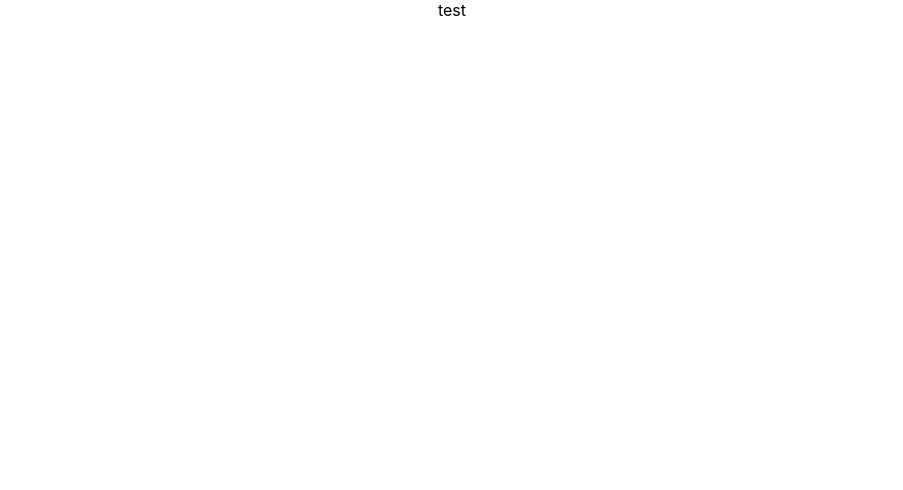
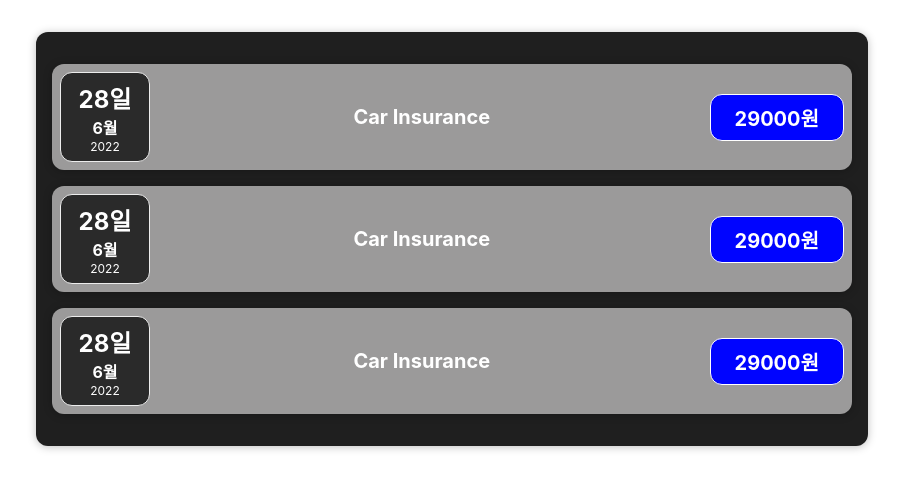
Before and after one commit to tpgus/typescript_react, a React (Create React App) app in the folder account-book/: page / in a window 1280 px wide. Shown: the top 490 px of the page, without its empty margins (188-1091 px from the left). Built offline with nearby package versions, Linux system fonts and the light colour scheme.

Commit message:
가계부 프로젝트 typescript 리팩토링

```diff
--- a/account-book/package.json
+++ b/account-book/package.json
@@ -9,6 +9,7 @@
     "@types/jest": "^27.5.2",
     "@types/node": "^16.11.41",
     "@types/react": "^18.0.14",
+    "@types/react-dates": "^21.8.3",
     "@types/react-dom": "^18.0.5",
     "react": "^18.2.0",
     "react-dom": "^18.2.0",
@@ -39,5 +40,8 @@
       "last 1 firefox version",
       "last 1 safari version"
     ]
+  },
+  "devDependencies": {
+    "typescript-plugin-css-modules": "^3.4.0"
   }
 }
--- a/account-book/src/App.tsx
+++ b/account-book/src/App.tsx
@@ -1,8 +1,33 @@
 import React from "react";
 import "./App.css";
+import Expenses from "./components/Expenses/Expenses";
 
-function App() {
-  return <div className="App">test</div>;
-}
+const App: React.FC = () => {
+  const expenses = [
+    {
+      id: "e1",
+      title: "Car Insurance",
+      date: new Date(2022, 5, 28),
+      amount: 29000,
+    },
+    {
+      id: "e2",
+      title: "Car Insurance",
+      date: new Date(2022, 5, 28),
+      amount: 29000,
+    },
+    {
+      id: "e3",
+      title: "Car Insurance",
+      date: new Date(2022, 5, 28),
+      amount: 29000,
+    },
+  ];
+  return (
+    <div className="App">
+      <Expenses items={expenses} />
+    </div>
+  );
+};
 
 export default App;
--- /dev/null
+++ b/account-book/src/Globals.d.ts
@@ -0,0 +1 @@
+declare module "*.module.css";
--- /dev/null
+++ b/account-book/src/components/Expenses/ExpenseDate.module.css
@@ -0,0 +1,25 @@
+.expense-date {
+  display: flex;
+  flex-direction: column;
+  width: 5.5rem;
+  height: 5.5rem;
+  border: 1px solid #ececec;
+  background-color: #2a2a2a;
+  color: white;
+  border-radius: 12px;
+  align-items: center;
+  justify-content: center;
+}
+
+.year {
+  font-size: 0.75rem;
+}
+
+.month {
+  font-weight: bold;
+}
+
+.day {
+  font-size: 1.5rem;
+  font-weight: bold;
+}
--- /dev/null
+++ b/account-book/src/components/Expenses/ExpenseDate.tsx
@@ -0,0 +1,21 @@
+import React from "react";
+import styles from "./ExpenseDate.module.css";
+
+interface DateProps {
+  date: Date;
+}
+const ExpenseDate: React.FC<DateProps> = (props) => {
+  const year = props.date.getFullYear();
+  const month = props.date.toLocaleString("ko-KR", { month: "numeric" });
+  const day = props.date.toLocaleString("ko-KR", { day: "numeric" });
+
+  return (
+    <div className={styles["expense-date"]}>
+      <div className={styles["day"]}>{day}</div>
+      <div className={styles["month"]}>{month}</div>
+      <div className={styles["year"]}>{year}</div>
+    </div>
+  );
+};
+
+export default ExpenseDate;
--- /dev/null
+++ b/account-book/src/components/Expenses/ExpenseItem.module.css
@@ -0,0 +1,52 @@
+.expense-item {
+  display: flex;
+  justify-content: space-between;
+  align-items: center;
+  padding: 0.5rem;
+  margin: 1rem 0;
+  background-color: #9b9a9a;
+}
+
+.description {
+  display: flex;
+  flex-direction: column-reverse;
+  gap: 1rem;
+  align-items: flex-end;
+  justify-content: flex-start;
+  flex: 1;
+}
+
+.description h2 {
+  color: #fff;
+  font-size: 1rem;
+  flex: 1;
+  /* text-align: left; */
+  margin: 0 1rem;
+}
+
+.price {
+  font-size: 1rem;
+  font-weight: bold;
+  color: white;
+  background-color: #0004ff;
+  border: 1px solid white;
+  padding: 0.5rem;
+  border-radius: 12px;
+}
+@media (min-width: 580px) {
+  .description {
+    flex-direction: row;
+    align-items: center;
+    justify-content: flex-start;
+    flex: 1;
+  }
+
+  .description h2 {
+    font-size: 1.25rem;
+  }
+
+  .price {
+    font-size: 1.25rem;
+    padding: 0.5rem 1.5rem;
+  }
+}
--- /dev/null
+++ b/account-book/src/components/Expenses/ExpenseItem.tsx
@@ -0,0 +1,24 @@
+import React from "react";
+import ExpenseDate from "./ExpenseDate";
+import styles from "./ExpenseItem.module.css";
+import Card from "../UI/Card";
+
+interface ExpenseItemProps {
+  date: Date;
+  title: string;
+  amount: number;
+}
+
+const ExpenseItem: React.FC<ExpenseItemProps> = (props) => {
+  return (
+    <Card className={styles["expense-item"]}>
+      <ExpenseDate date={props.date} />
+      <div className={styles["description"]}>
+        <h2>{props.title}</h2>
+        <div className={styles["price"]}>{props.amount}원</div>
+      </div>
+    </Card>
+  );
+};
+
+export default ExpenseItem;
--- /dev/null
+++ b/account-book/src/components/Expenses/Expenses.module.css
@@ -0,0 +1,12 @@
+.expenses {
+  padding: 1rem;
+  background-color: rgb(31, 31, 31);
+  margin: 2rem auto;
+  width: 50rem;
+  max-width: 95%;
+}
+
+.expenses p {
+  color: white;
+  font-weight: bold;
+}
--- /dev/null
+++ b/account-book/src/components/Expenses/Expenses.tsx
@@ -0,0 +1,27 @@
+import styles from "./Expenses.module.css";
+import ExpenseItem from "./ExpenseItem";
+import Card from "../UI/Card";
+interface ExpensesProps {
+  items: {
+    id: string;
+    title: string;
+    date: Date;
+    amount: number;
+  }[];
+}
+const Expenses: React.FC<ExpensesProps> = ({ items }) => {
+  return (
+    <Card className={styles["expenses"]}>
+      {items.map((expense) => (
+        <ExpenseItem
+          key={expense.id}
+          date={expense.date}
+          amount={expense.amount}
+          title={expense.title}
+        />
+      ))}
+    </Card>
+  );
+};
+
+export default Expenses;
--- /dev/null
+++ b/account-book/src/components/UI/Card.module.css
@@ -0,0 +1,4 @@
+.card {
+  border-radius: 12px;
+  box-shadow: 0 1px 8px rgba(0, 0, 0, 0.25);
+}
--- /dev/null
+++ b/account-book/src/components/UI/Card.tsx
@@ -0,0 +1,14 @@
+import styles from "./Card.module.css";
+
+interface CardProps {
+  //   children: JSX.Element[];
+  children: React.ReactNode;
+  className?: string;
+}
+
+const Card: React.FC<CardProps> = (props) => {
+  const classes = styles["card"] + ` ${props.className}`;
+  return <div className={classes}>{props.children}</div>;
+};
+
+export default Card;
```
Also changed, not shown: account-book/tsconfig.json (+4 -9 lines), 1 other file (tests, documents, lock files or other folders).
